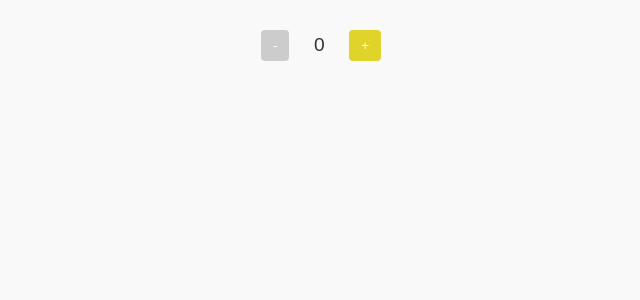
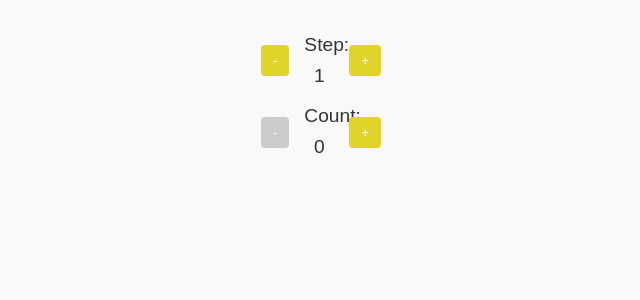
Before and after one commit to Fahim05022003/Project-0, a React (Create React App) app: page / in a window 1280 px wide. Shown: the top 300 px of the page, without its empty margins (319-959 px from the left). Built offline with nearby package versions, Linux system fonts and the light colour scheme.

Commit message:
create and add step

```diff
--- a/src/components/Counterdemo.js
+++ b/src/components/Counterdemo.js
@@ -1,25 +1,45 @@
 import { useState } from "react";
 export default function Counterdemo() {
   const [count, setCount] = useState(0);
+  const [step, setStep] = useState(1);
 
   function handleCount(change) {
     setCount((count) => count + change);
   }
+  function handleStep(change) {
+    setStep((step) => step + change);
+  }
 
   return (
+    <div>
       <div
         className="counter"
         tabIndex="0"
         onKeyDown={(e) => {
-        if (e.key === "ArrowDown" && count > 0) handleCount(-1);
-        if (e.key === "ArrowUp") handleCount(1);
+          if (e.key === "ArrowDown" && step > 0) handleStep(-1);
+          if (e.key === "ArrowUp") handleStep(1);
         }}
       >
-      <button onClick={() => handleCount(-1)} disabled={count <= 0}>
+        <button onClick={() => handleStep(-1)} disabled={step <= 0}>
           -
         </button>
-      <span>{count}</span>
-      <button onClick={() => handleCount(1)}>+</button>
+        <span>Step: {step}</span>
+        <button onClick={() => handleStep(1)}>+</button>
+      </div>
+      <div
+        className="counter"
+        tabIndex="0"
+        onKeyDown={(e) => {
+          if (e.key === "ArrowDown" && count > 0) handleCount(-step);
+          if (e.key === "ArrowUp") handleCount(step);
+        }}
+      >
+        <button onClick={() => handleCount(-step)} disabled={count - step < 0}>
+          -
+        </button>
+        <span>Count: {count}</span>
+        <button onClick={() => handleCount(step)}>+</button>
+      </div>
     </div>
   );
 }
```
Lines whose indentation alone changed are shown as unchanged.
